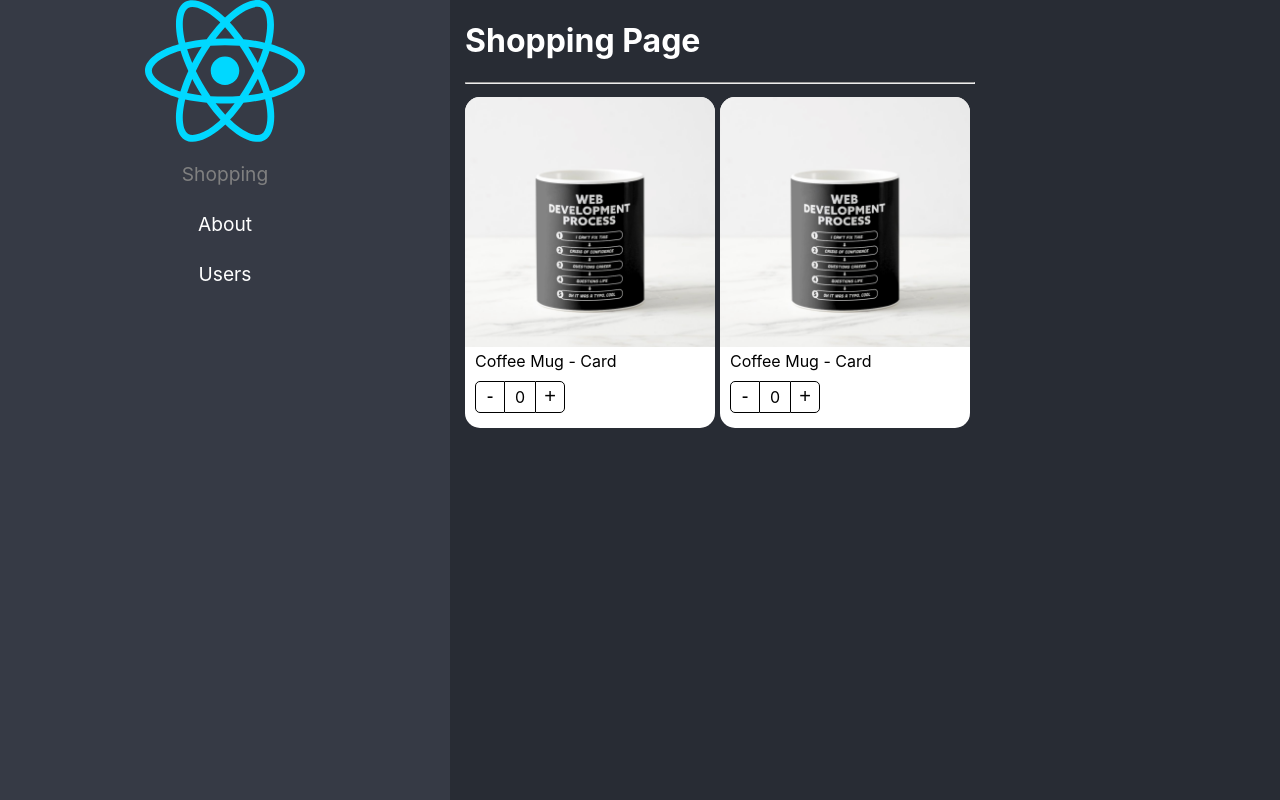
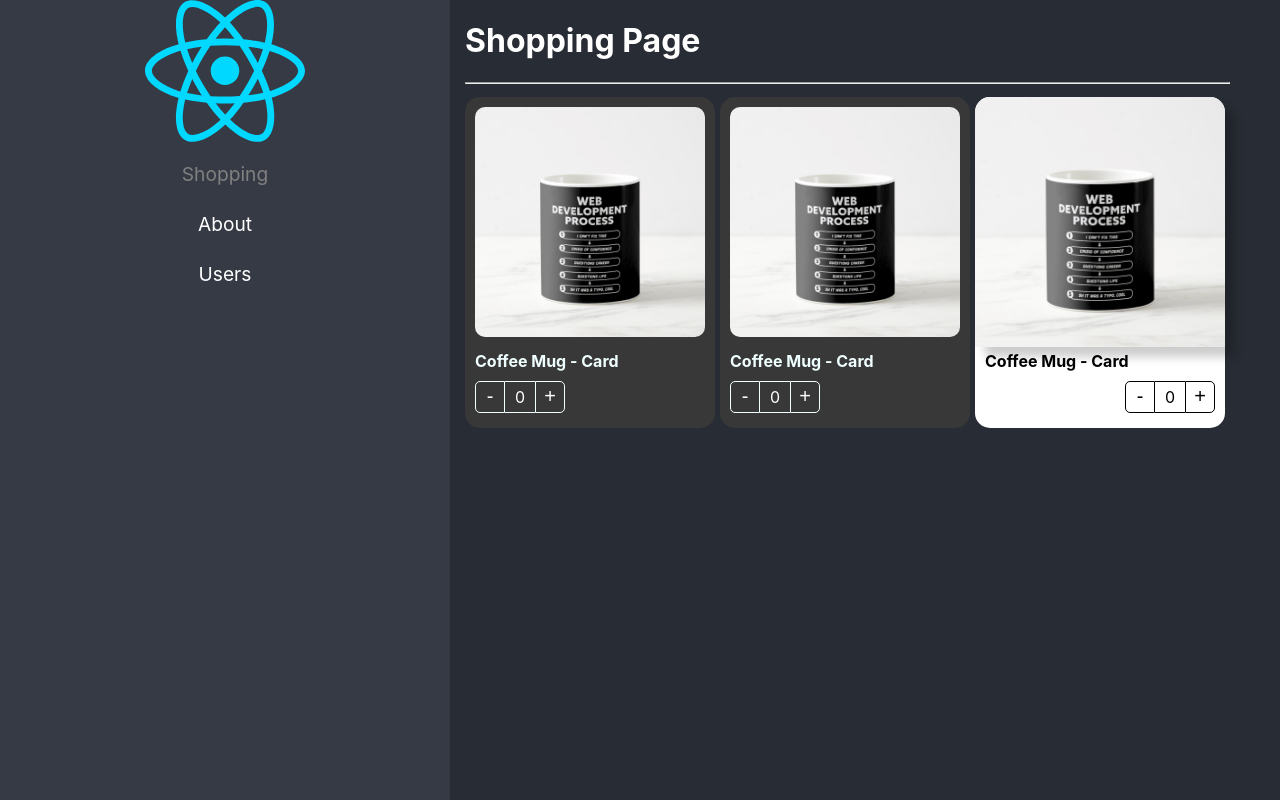
Before and after one commit to CarlosDev3119/react-plantilla-1, a React (Vite) app: page /home in a window 1280 px wide. Built offline with nearby package versions, Linux system fonts and the light colour scheme.

Commit message:
component compount styles

```diff
--- a/src/02-component-patterns/components/ProductButtons.tsx
+++ b/src/02-component-patterns/components/ProductButtons.tsx
@@ -1,12 +1,20 @@
-import { useContext } from "react";
+import { CSSProperties, useContext } from "react";
 import { ProductContext } from "./ProductCard";
 import styles from  '../styles/styles.module.css';
 
-export const ProductButtons = () => {
+export interface PropsButtons {
+    className?: string;
+    style?: CSSProperties;
+}
+
+export const ProductButtons = ({ className, style }:PropsButtons) => {
     const {increaseBy, counter } = useContext( ProductContext );
 
     return (
-        <div className={ styles.buttonsContainer }>
+        <div
+            className={ `${styles.buttonsContainer} ${className}` }
+            style={ style }
+        >
                 <button
                     className={ styles.buttonMinus }
                     onClick={ () => increaseBy( -1 ) }
--- a/src/02-component-patterns/components/ProductCard.tsx
+++ b/src/02-component-patterns/components/ProductCard.tsx
@@ -2,14 +2,21 @@
 
 import styles from  '../styles/styles.module.css';
 
-import { createContext } from 'react';
-import { ProductCardProps, ProductContextProps } from '../interfaces/interfaces';
+import { createContext, CSSProperties, ReactElement } from 'react';
+import { Product, ProductContextProps } from '../interfaces/interfaces';
 
 export const ProductContext = createContext({} as ProductContextProps);
 const { Provider } = ProductContext;
 
+export interface Props {
+    product: Product;
+    children?: ReactElement | ReactElement[];
+    className?: string;
+    style?: CSSProperties;
+}
 
-export const ProductCard = ({ children, product }: ProductCardProps) => {
+
+export const ProductCard = ({ children, product, className, style }: Props) => {
 
     const {counter, increaseBy} = useProduct();
 
@@ -20,14 +27,13 @@
             product
         }}>
 
-            <div className={ styles.productCard } >
+            <div
+                className={ `${styles.productCard} ${ className }` }
+                style={ style }
+            >
                 {children}
 
             </div>
         </Provider>
     )
 }
-
-// ProductCard.Title   = ProductTitle;
-// ProductCard.Image   = ProductImage;
-// ProductCard.Buttons = ProductButtons;
--- a/src/02-component-patterns/components/ProductImage.tsx
+++ b/src/02-component-patterns/components/ProductImage.tsx
@@ -1,9 +1,15 @@
-import { useContext } from "react";
+import { CSSProperties, useContext } from "react";
 import { ProductContext } from "./ProductCard";
 import noImage from '../assets/no-image.jpg'
 import styles from  '../styles/styles.module.css';
 
-export const ProductImage = ({ img = '' }) => {
+export interface PropsImage {
+    img?: string;
+    className?: string;
+    style?: CSSProperties;
+}
+
+export const ProductImage = ({ img, className, style }: PropsImage) => {
 
     const { product } = useContext(ProductContext);
     let imgToShow: string;
@@ -17,6 +23,10 @@
     }
 
     return (
-        <img className={ styles.productImg} src={ imgToShow } alt="Product img" />
+        <img
+            className={` ${styles.productImg} ${className}`}
+            src={ imgToShow } alt="Product img"
+            style={ style }
+        />
     )
 }
--- a/src/02-component-patterns/components/ProductTitle.tsx
+++ b/src/02-component-patterns/components/ProductTitle.tsx
@@ -1,13 +1,24 @@
-import { useContext } from "react";
+import { CSSProperties, useContext } from "react";
 import { ProductContext } from "./ProductCard";
 import styles from  '../styles/styles.module.css';
 
-export const ProductTitle = ({ title }: {title?: string}) => {
+export interface PropsTitle {
+    className?:string;
+    title?: string;
+    activeClass?: string;
+    style?: CSSProperties;
+}
+
+export const ProductTitle = ({ title, className, style }: PropsTitle) => {
 
     const { product } = useContext(ProductContext);
 
     return (
-        <span className={ styles.productDescription }>{ title ? title : product.title }</span>
+        <span
+            className={ `${styles.productDescription} ${ className }`  }
+            style={style}
+        >
+            { title ? title : product.title }</span>
 
     )
 }
--- a/src/02-component-patterns/pages/ShoppingPage.tsx
+++ b/src/02-component-patterns/pages/ShoppingPage.tsx
@@ -1,4 +1,5 @@
 import { ProductButtons, ProductCard, ProductImage, ProductTitle } from "../components"
+import '../styles/custom-styles.css';
 
 const product = {
   id: '1',
@@ -8,7 +9,7 @@
 
 export const ShoppingPage = () => {
   return (
-    <div>
+    <div >
         <h1>Shopping Page</h1>
         <hr />
         <div style={{
@@ -17,18 +18,33 @@
           flexWrap: 'wrap'
         }}>
 
-          <ProductCard product={ product }>
-            <ProductCard.Image />
-            <ProductCard.Title title={''}/>
-            <ProductCard.Buttons />
+          <ProductCard
+            product={ product }
+            className="bg-dark text-white"
+           >
+            <ProductCard.Image className="custom-image"/>
+            <ProductCard.Title title={''} className="text-bold"/>
+            <ProductCard.Buttons className="custom-buttons"/>
           </ProductCard>
 
-          <ProductCard product={ product }>
-            <ProductImage />
-            <ProductTitle />
-            <ProductButtons />
+          <ProductCard
+            product={ product }
+            className="bg-dark text-white"
+          >
+            <ProductImage  className="custom-image"/>
+            <ProductTitle className="text-bold" />
+            <ProductButtons className="custom-buttons" />
+          </ProductCard>
 
-
+          <ProductCard
+            product={ product }
+          >
+            <ProductImage style={{boxShadow: '10px 10px 10px rgba(0,0,0,0.2)'}}/>
+            <ProductTitle style={{ fontWeight: 'bold'}}/>
+            <ProductButtons style={{
+              display: 'flex',
+              justifyContent: 'end'
+            }}/>
           </ProductCard>
         </div>
     </div>
--- /dev/null
+++ b/src/02-component-patterns/styles/custom-styles.css
@@ -0,0 +1,21 @@
+.bg-dark {
+    background-color: rgb(56,56,56);
+}
+
+.text-white{
+    color: azure;
+}
+.text-bold{
+    font-weight: bold;
+}
+
+.custom-image{
+    border-radius:20px;
+    padding: 10px;
+    width: calc( 100% - 20px);
+}
+
+.custom-buttons button, .custom-buttons div {
+    color: white;
+    border-color:azure;
+}
```
Also changed, not shown: src/02-component-patterns/interfaces/interfaces.ts (+7 -8 lines).
